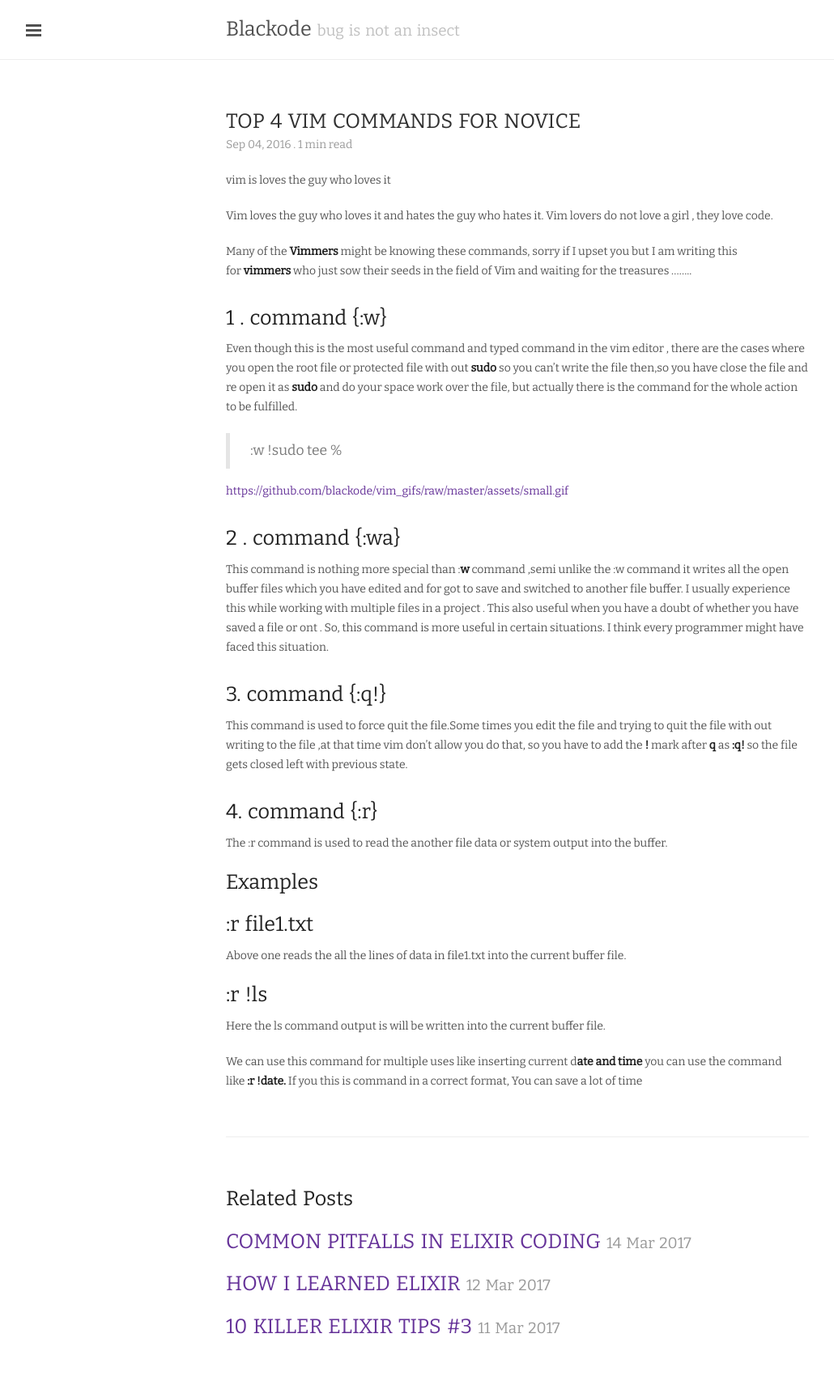
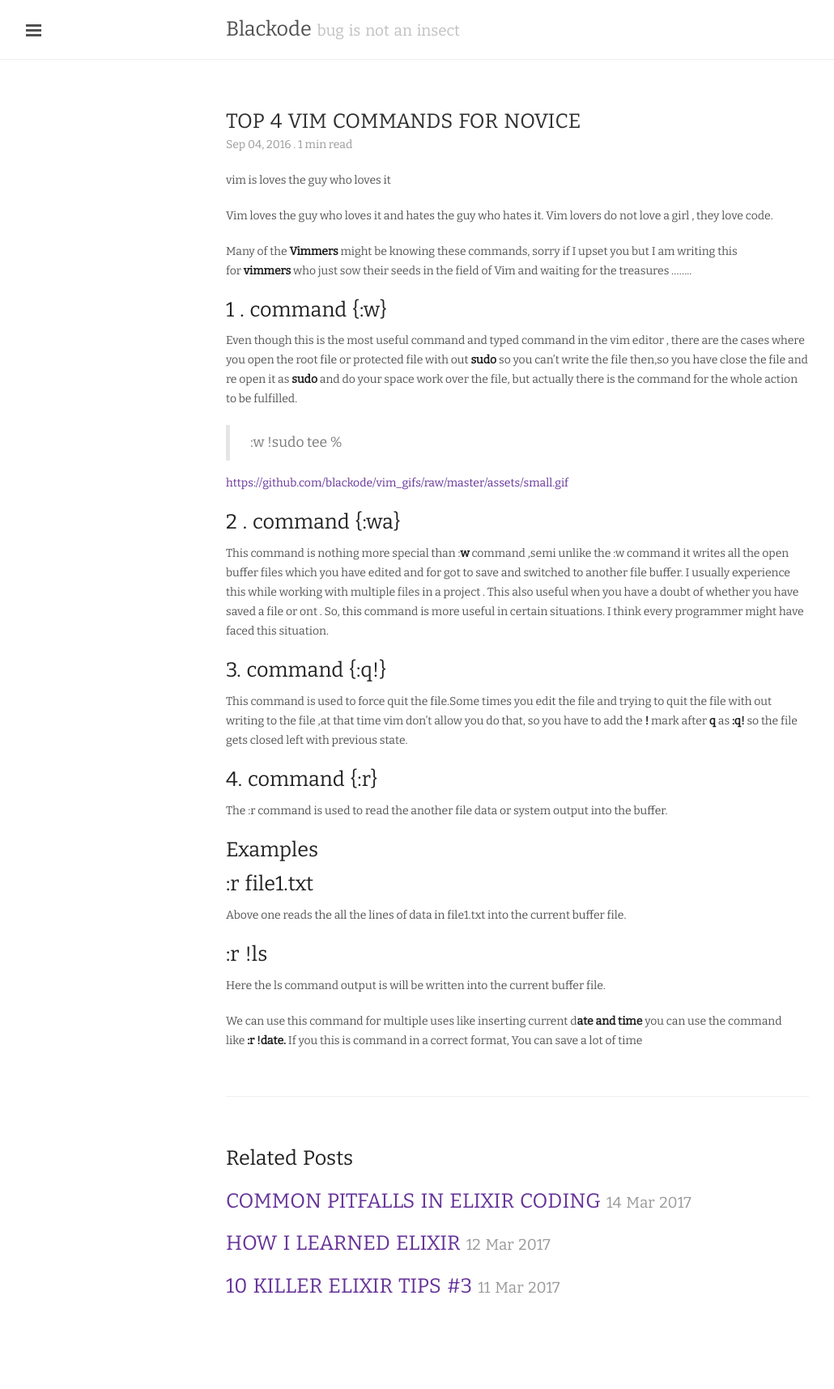
Before and after one commit to blackode/blog, a Jekyll site: the page built from _posts/2016-09-04-Top-4-Vim-Commands-for-Novice.md, in a window 1280 px wide. Shown: the whole page at 81% size, without its empty margins (1-1031 px from the left). Built offline with Jekyll 4.4.1, drawn with Linux system fonts in a browser that asks for light colours; nearby versions of some CDN libraries; comment, search, counter and statistics services are not loaded; after the commit the page ends 1666 px from its top, so only the background shows below that.

Commit message:
post layout and headings css changed

```diff
--- a/public/css/blog.css
+++ b/public/css/blog.css
@@ -45,12 +45,15 @@ html,
 body {
   margin: 0;
   padding: 0;
+  overflow-x: hidden;
+  font-family: 'Bitter',"PT Serif", Georgia, "Times New Roman", serif;
+  line-height: 24px;
+  color:#555;
 }
 
 html {
-  font-family:"Bitter", "helvetica neue", helvetica, arial, sans-serif;
-  font-size: 16px;
-  line-height: 1.5;
+  font-family: 'Bitter',"PT Serif", Georgia, "Times New Roman", serif;
+  line-height: 24px;
 }
 
 @media (min-width: 38rem) {
@@ -66,6 +69,15 @@ body {
       -ms-text-size-adjust: 100%;
 }
 
+h1, h2, h3, h4, h5, h6 {
+  font-family: "Bitter","PT Sans", Helvetica, Arial, sans-serif;
+  color: #222;
+  /* letter-spacing: -.025rem; */
+  font-size: 1.8em;
+  line-height: 1.3em;
+  font-weight:normal;
+  word-spacing: 2px;
+}
 /* no `:visited` state is required by default (browsers will use `a`) */
 a {
   color: #222222;
@@ -81,28 +93,6 @@ a:focus {
 }
 
 /* headings */
-h1, h2, h3, h4, h5, h6 {
-  margin-bottom: .5rem;
-  font-weight: bold;
-  line-height: 1.25;
-  color: #222;
-  text-rendering: optimizelegibility;
-}
-h1 {
-  font-size: 2rem;
-}
-h2 {
-  margin-top: 1rem;
-  font-size: 1.5rem;
-}
-h3 {
-  margin-top: 1.5rem;
-  font-size: 1.25rem;
-}
-h4, h5, h6 {
-  margin-top: 1rem;
-  font-size: 1rem;
-}
 
 /* body text */
 p {
```
